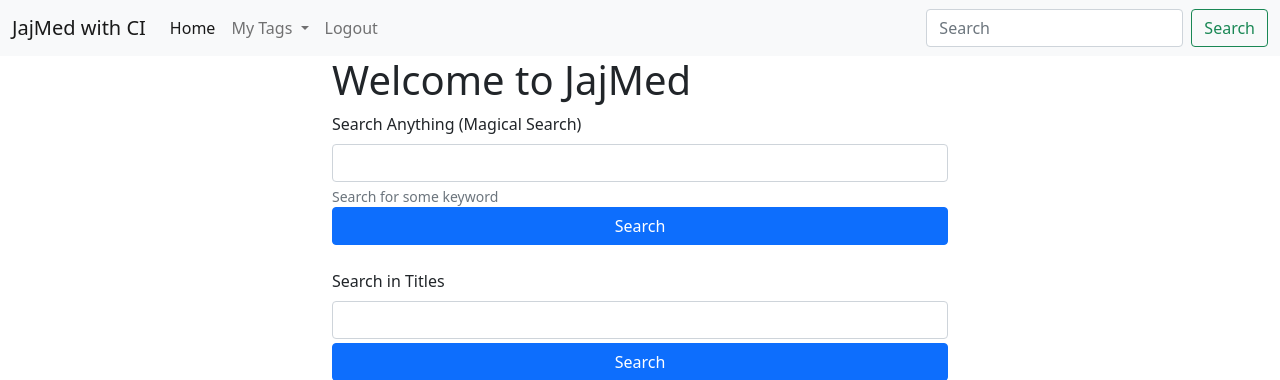
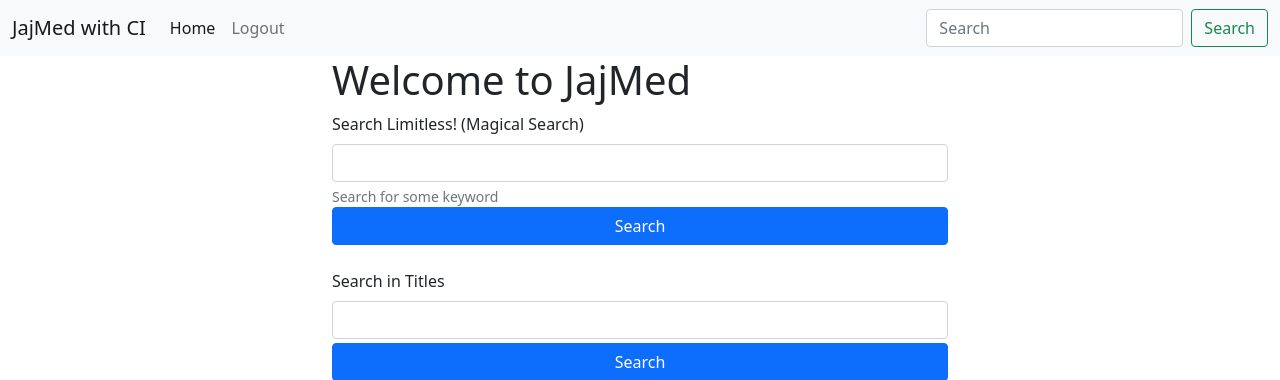
Before and after one commit to jajimentol/573-Final-Project, a Flask app: page /main in a window 1280 px wide. Shown: the top 380 px of the page. Run offline with Flask 2, Linux system fonts and the light colour scheme; the visitor is signed in with stand-in values (Sample User, id 1); data that the repository does not hold is empty.

Commit message:
my_tags removed from navbar

```diff
--- a/templates/main_page.html
+++ b/templates/main_page.html
@@ -17,18 +17,6 @@
         <li class="nav-item">
           <a class="nav-link active" aria-current="page" href="#">Home</a>
         </li>
-        <li class="nav-item dropdown">
-          <a class="nav-link dropdown-toggle" href="#" id="navbarDropdown" role="button" data-bs-toggle="dropdown" aria-expanded="false">
-            My Tags
-          </a>
-          <ul class="dropdown-menu" aria-labelledby="navbarDropdown">
-            <li><a class="dropdown-item" href="#">Action</a></li>
-            <li><a class="dropdown-item" href="#">Another action</a></li>
-            <li><hr class="dropdown-divider"></li>
-            <li><a class="dropdown-item" href="#">Something else here</a></li>
-          </ul>
-        </li>
-
           <li class="nav-item">
           <a class="nav-link" href="/">Logout</a>
         </li>
@@ -44,7 +32,7 @@
 <div class="container col-md-6">
     <h1>Welcome to JajMed</h1>
 <form name="search" action="search" method="get">
-<label class="form-label">Search Anything (Magical Search) </label>
+<label class="form-label">Search Limitless! (Magical Search) </label>
 <input type="text" class="form-control" name="q">
 <div class="form-text">
   Search for some keyword
```
